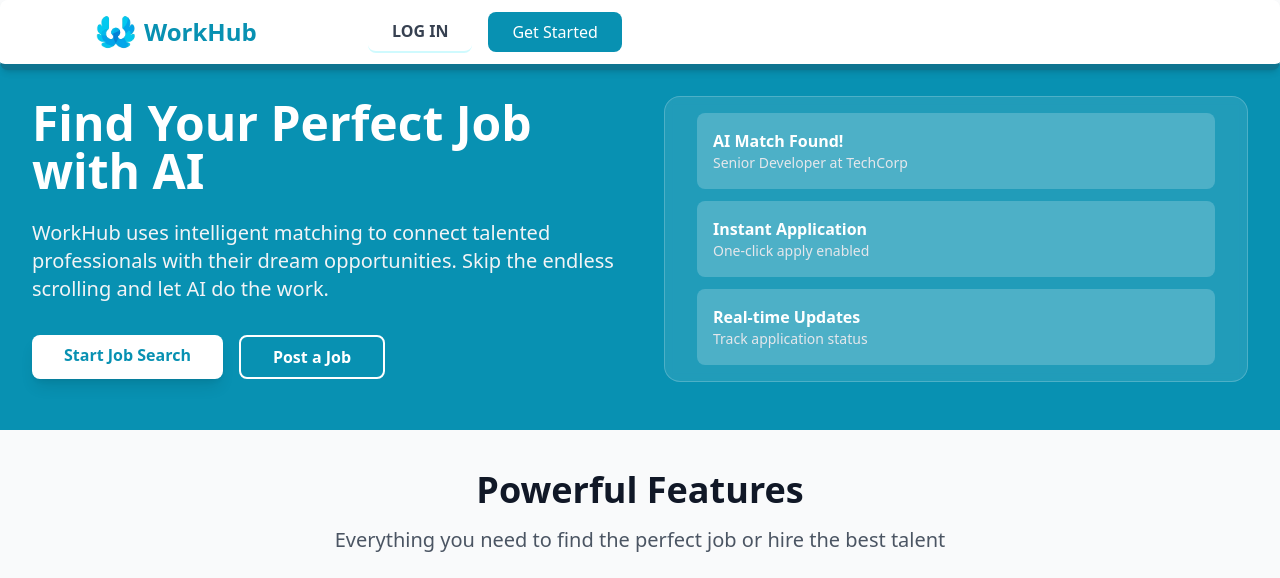
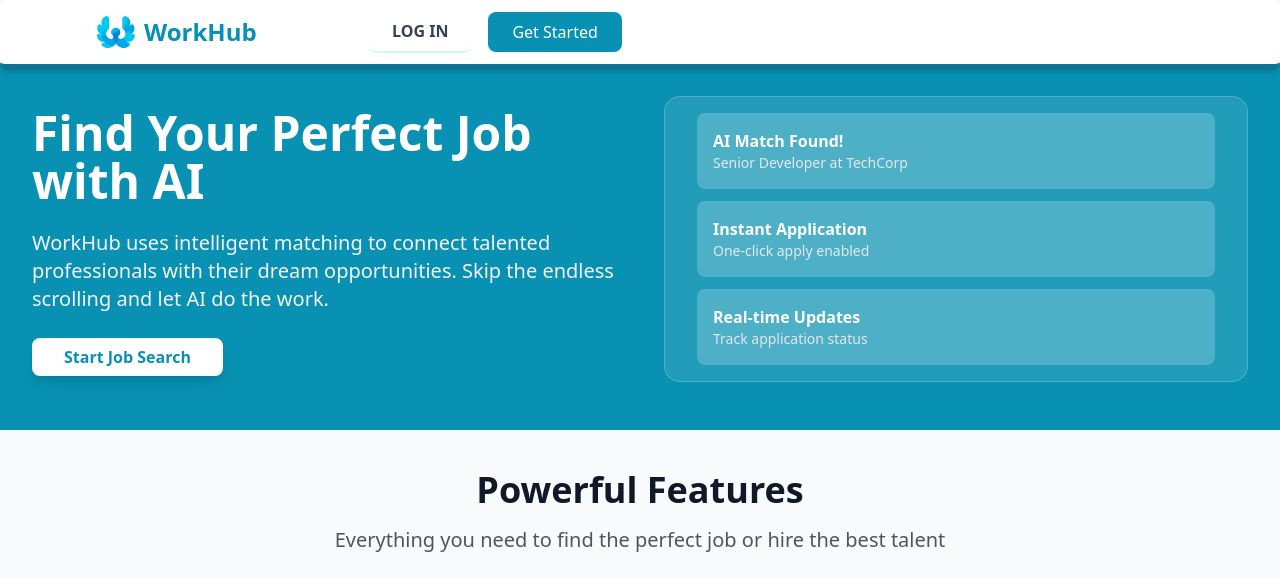
Before and after one commit to SumaniqueCode/WorkHub, a Django app: page / in a window 1280 px wide. Shown: the top 578 px of the page. Run offline with Django 5.2, Linux system fonts and the light colour scheme; some libraries are stand-ins or nearby versions.

```diff
--- a/jobs/views.py
+++ b/jobs/views.py
@@ -6,7 +6,6 @@ from .forms import JobForm
 from skills.models import Skill
 from django.db.models import Q
 
-@login_required(login_url='/user/login')
 def job_list(request):
     jobs = Job.objects.filter(is_active=True)
     search = request.GET.get('search', '').strip()
@@ -105,7 +104,6 @@ def job_delete(request, pk):
         return redirect("/jobs")
     return redirect("/jobs")
 
-@login_required(login_url='/users/login')
 def job_detail(request, pk):
     job = get_object_or_404(Job, pk=pk)
     return render(request, "pages/jobs/job_detail.html", {"job": job})
--- a/templates/pages/index.html
+++ b/templates/pages/index.html
@@ -7,10 +7,7 @@
         <div class="text-white">
           <h2 class="text-4xl md:text-5xl font-bold mb-6 leading-tight">Find Your Perfect Job with AI</h2>
           <p class="text-xl mb-8 text-gray-100">WorkHub uses intelligent matching to connect talented professionals with their dream opportunities. Skip the endless scrolling and let AI do the work.</p>
-          <div class="flex flex-col sm:flex-row gap-4">
-            <a href="#" class="bg-white text-cyan-600 px-8 py-2 rounded-lg font-semibold hover:bg-gray-100 transition duration-300 text-center shadow-lg">Start Job Search</a>
-            <a href="#" class="border-2 border-white text-white px-8 py-2 rounded-lg font-semibold hover:bg-white hover:text-cyan-600 transition duration-300 text-center">Post a Job</a>
-          </div>
+          <a href="/jobs" class="bg-white text-cyan-600 px-8 py-2 rounded-lg font-semibold hover:bg-gray-100 transition duration-300 text-center shadow-lg">Start Job Search</a>
         </div>
         <div class="hidden md:block">
           <div class="bg-white bg-opacity-10 backdrop-blur-sm rounded-2xl px-8 py-4 space-y-3 border border-white border-opacity-20">
```
